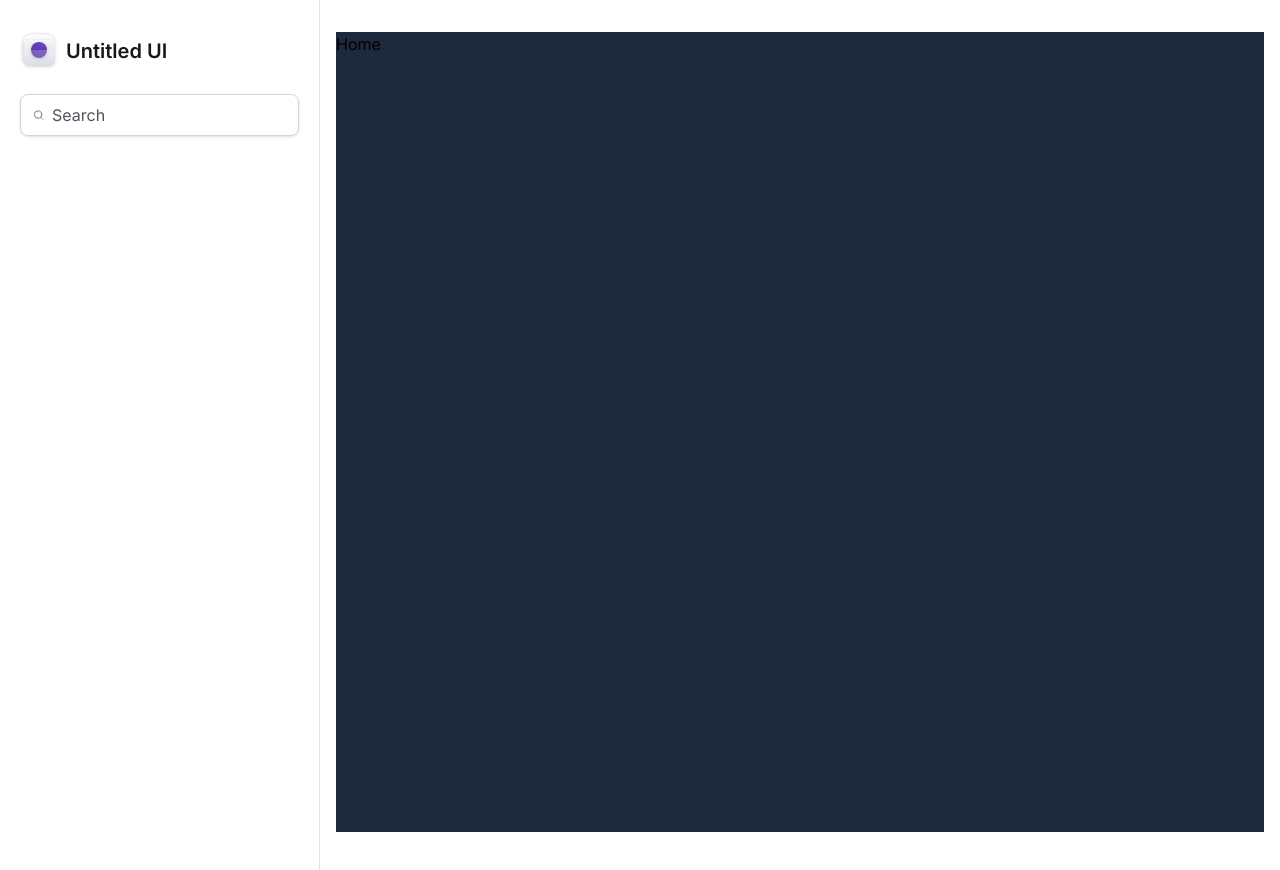
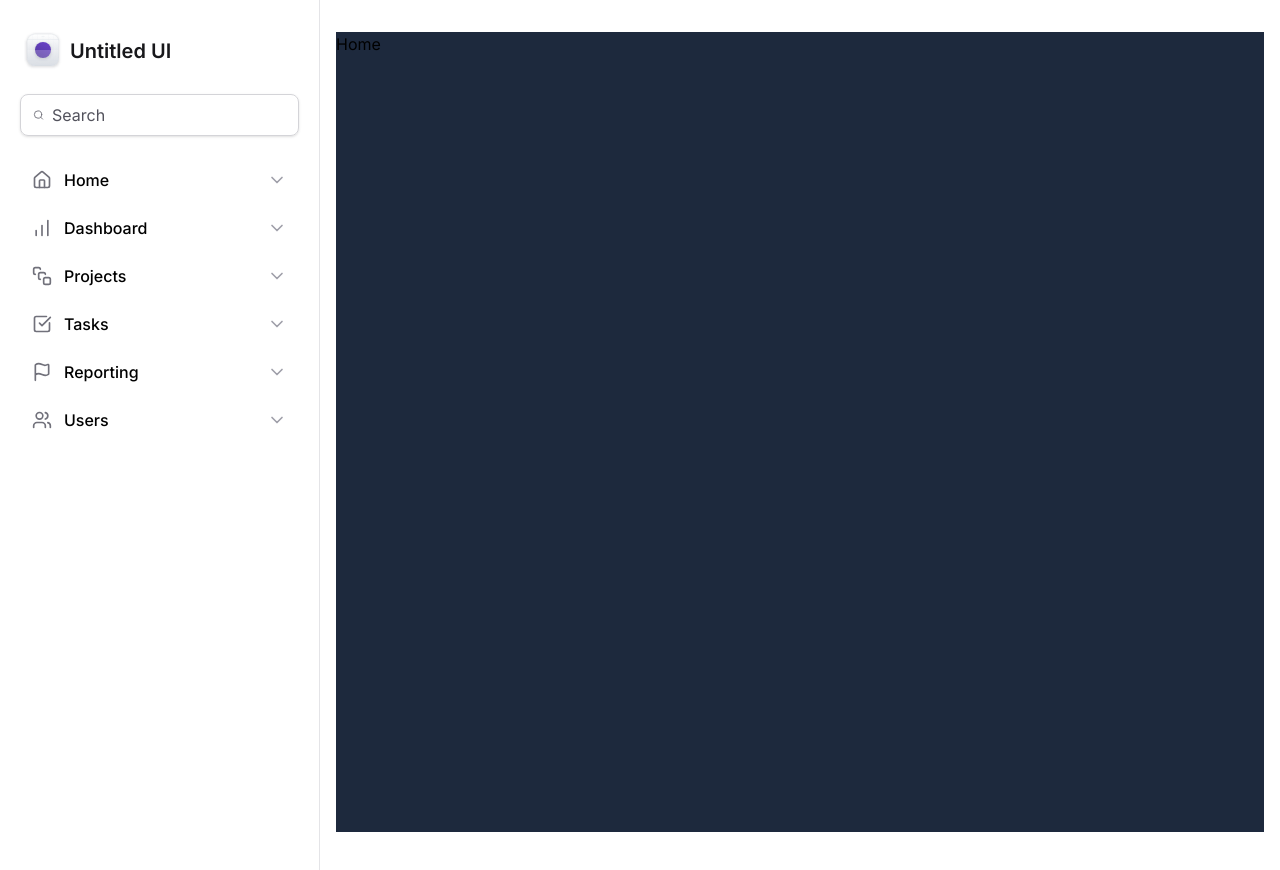
Before and after one commit to gustavobreack3257/projeto-pratico-ignite-feed, a Next.js app: page / in a window 1280 px wide. Shown: the top 870 px of the page. Built offline with nearby package versions, Linux system fonts and the light colour scheme.

Commit message:
feat: MenuNavigation

```diff
--- a/src/components/Sidebar/Logo.tsx
+++ b/src/components/Sidebar/Logo.tsx
@@ -1,6 +1,6 @@
 export function LogoSVG() {
   return (
-    <strong className="flex items-center gap-2 text-xl font-semibold text-zinc-900">
+    <strong className="mx-1 flex items-center gap-2 text-xl font-semibold text-zinc-900">
       <svg
         width={38}
         height={38}
--- a/src/components/Sidebar/Navigation/NavItem.tsx
+++ b/src/components/Sidebar/Navigation/NavItem.tsx
@@ -0,0 +1,19 @@
+import { ChevronDown, LucideIcon } from "lucide-react";
+import { ElementType } from "react";
+
+export interface NavItemProps {
+  title?: string;
+  icon: LucideIcon;
+}
+export function NavItem({ title, icon: Icon }: NavItemProps) {
+  return (
+    <a
+      href=""
+      className="group flex items-center gap-3 rounded px-3 py-2 hover:bg-violet-50 "
+    >
+      <Icon className="h-5 w-5 text-zinc-500 group-hover:text-violet-500" />
+      <span className="font-medium group-hover:text-violet-500">{title}</span>
+      <ChevronDown className="ml-auto h-5 w-5 text-zinc-400 group-hover:text-violet-300" />
+    </a>
+  );
+}
--- /dev/null
+++ b/src/components/Sidebar/Navigation/index.tsx
@@ -0,0 +1,22 @@
+import {
+  BarChart,
+  CheckSquare,
+  Flag,
+  Home,
+  SquareStack,
+  Users,
+} from "lucide-react";
+import { NavItem } from "./NavItem";
+
+export function Navigation() {
+  return (
+    <nav className="space-y-2">
+      <NavItem icon={Home} title="Home" />
+      <NavItem icon={BarChart} title="Dashboard" />
+      <NavItem icon={SquareStack} title="Projects" />
+      <NavItem icon={CheckSquare} title="Tasks" />
+      <NavItem icon={Flag} title="Reporting" />
+      <NavItem icon={Users} title="Users" />
+    </nav>
+  );
+}
--- a/src/components/Sidebar/index.tsx
+++ b/src/components/Sidebar/index.tsx
@@ -1,5 +1,6 @@
 import { Search } from "lucide-react";
 import { LogoSVG } from "./Logo";
+import { Navigation } from "./Navigation";
 
 export function Sidebar() {
   return (
@@ -13,6 +14,8 @@
           placeholder="Search"
         />
       </div>
+
+      <Navigation />
     </aside>
   );
 }
```
